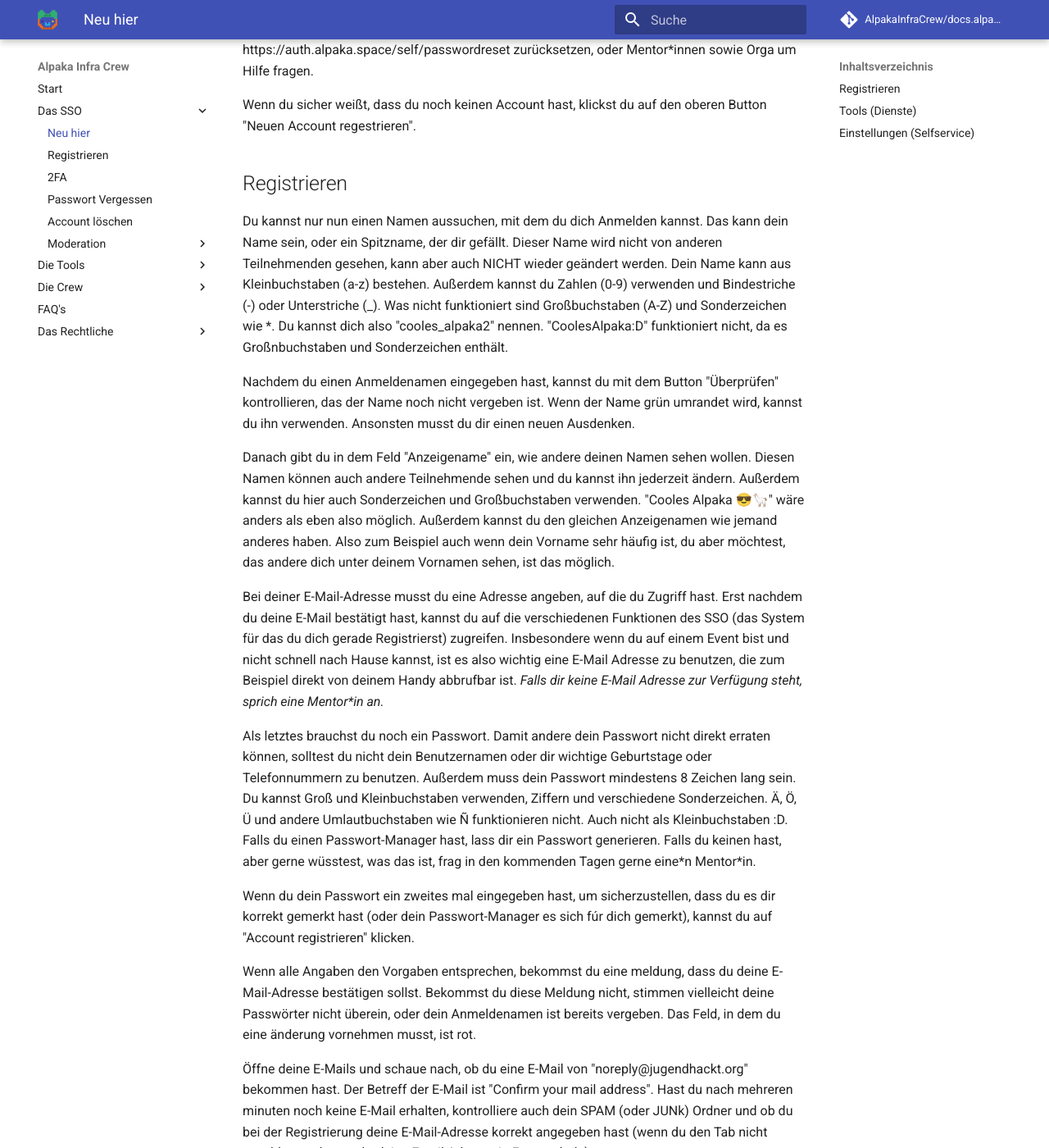
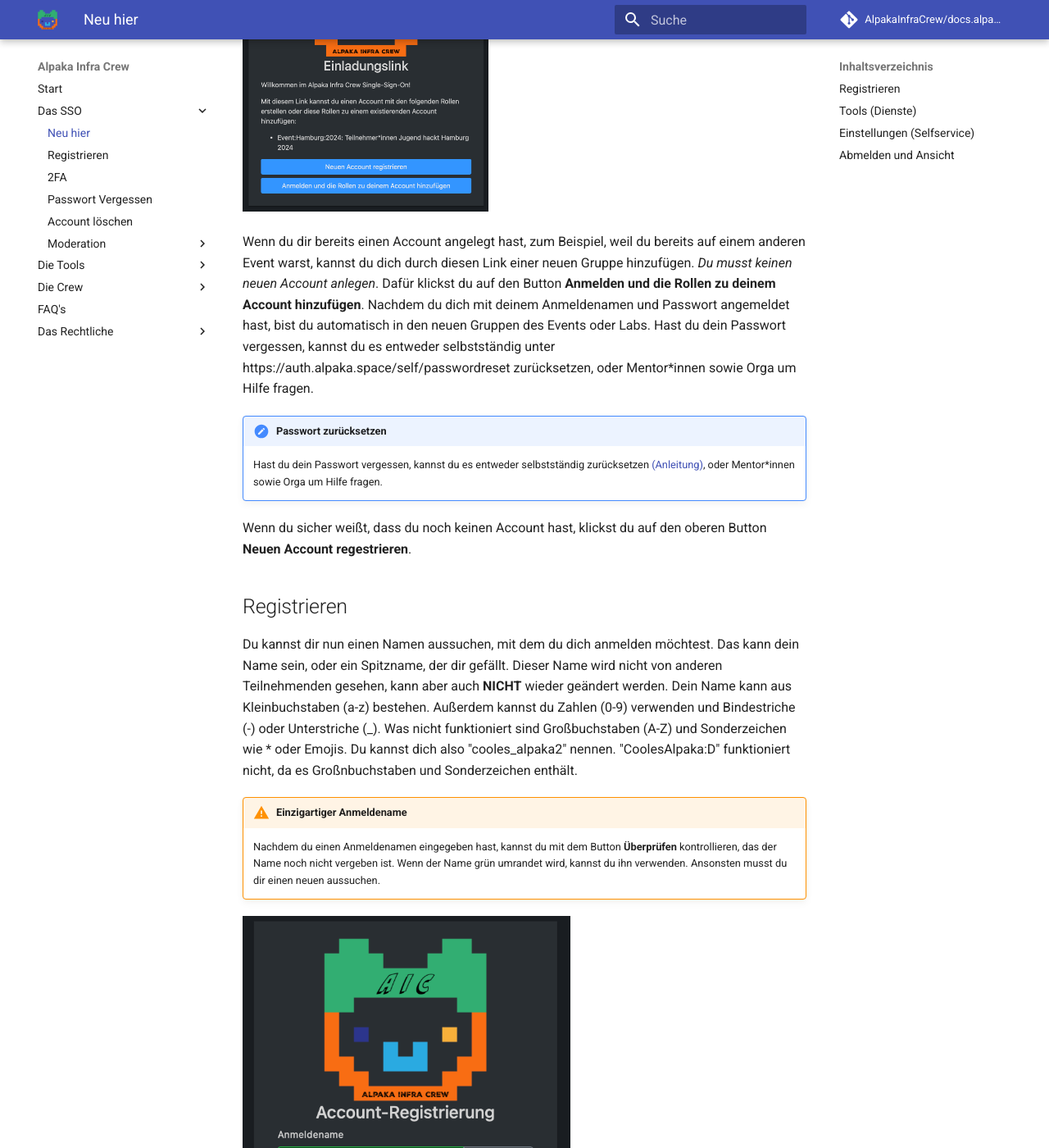
Before and after one commit to AlpakaInfraCrew/docs.alpaka.space, an MkDocs documentation site: the page built from docs/alpakasso/index.md, in a window 1280 px wide and 1400 px high, scrolled down 810 px. Shown: the whole window at 82% size. Built offline with MkDocs 1.6.1 and Material for MkDocs 9.7.7, drawn with Linux system fonts in a browser that asks for light colours; comment, search, counter and statistics services are not loaded; some of the changed text lies outside the part shown.

Commit message:
Finalising 'Neu hier' adding Pictures to 'Forgot'

```diff
--- a/docs/alpakasso/index.md
+++ b/docs/alpakasso/index.md
@@ -1,57 +1,73 @@
 AlpakaSSO / uffd
 ===
 
-Wilkommen bei Jugend hackt!
+**Wilkommen bei Jugend hackt!**
 
-Egal ob auf einem Event oder im Lab, wir haben verschiedene Tools bzw. Dienste um dir das zusammenarbeiten, basteln, oder auch nachsehen, wann was stattfindet, so einfach wie möglich zu machen.
+Egal ob auf einem Event oder im Lab, wir haben verschiedene Tools beziehungsweise Dienste um dir das Zusammenarbeiten, Basteln, oder auch Planen, so einfach wie möglich zu machen.
 
 Damit du dir nicht viele verschiedene Accounts und Passwörter merken musst, gibt es ein Zentrales Anmeldesystem. Das wird auch Single Sign On oder SSO genannt. Du wirst das immer wieder finden. Vielleicht auch unter einem der folgenden Namen: *Jugend hackt SSO*, *AlpakaSSO*, *AlpakaAuth*, *SSO*, *Single-Sign-On*, *uffd*, *OIDC*, *OAUTH(2)*
+Für diese Anleitjngen versuchen wir bei *SSO* und *AlpakaAuth* zu bleiben.
 Wenn du dich in dem System angemeldet hast, kannst du dadurch auf die meisten weiteren Tools zugreifen, die du im Lab oder auf einem Event benutzen wirst.
 
-!!! note
+!!! note "Hinweis"
     Falls du noch keinen Link bekommen hast, um dich anzumelden, können dir die Mentor\*innen oder Orga weiterhelfen. Oft gibt es ein QR Code, den du abscannen kannst.
 
-Wenn du den Link geöffnet hast, erscheint dir ein buntes Alpaka unter dem EINLADUNGSLINK steht.
-Du hast zwei Optionen. Entweder einen neuen Account zu regestrieren, oder dich anzumelden.
+Wenn du den Link geöffnet hast, erscheint dir ein buntes Alpaka unter dem **Einladungslink** steht.
+Du hast zwei Optionen. Entweder einen neuen Account zu regestrieren, oder die Gruppe deinem Account hinzuzufügen.
 
-Wenn du dir bereits einen Account angelegt hast, zum Beispiel, weil du bereits auf einem anderen Event warst, kannst du dich durch diesen Link einer neuen Gruppe hinzufügen. Du musst keinen neuen Account anlegen.
-Dafür klickst du auf den Button "Anmelden und die Rollen zu deinem Account hinzufügen". Nachdem du dich mit deinem Anmeldenamen und Passwort angemeldet hast, bist du automatisch in den neuen Gruppen des Events oder Labs.
+![Schritt 1, Regestrieren oder hinzufügen](../assets/new/new1.png){width=300}
+
+Wenn du dir bereits einen Account angelegt hast, zum Beispiel, weil du bereits auf einem anderen Event warst, kannst du dich durch diesen Link einer neuen Gruppe hinzufügen. *Du musst keinen neuen Account anlegen*.
+Dafür klickst du auf den Button **Anmelden und die Rollen zu deinem Account hinzufügen**. Nachdem du dich mit deinem Anmeldenamen und Passwort angemeldet hast, bist du automatisch in den neuen Gruppen des Events oder Labs.
 Hast du dein Passwort vergessen, kannst du es entweder selbstständig unter https://auth.alpaka.space/self/passwordreset zurücksetzen, oder Mentor\*innen sowie Orga um Hilfe fragen.
 
-Wenn du sicher weißt, dass du noch keinen Account hast, klickst du auf den oberen Button "Neuen Account regestrieren".
+!!! note "Passwort zurücksetzen"
+    Hast du dein Passwort vergessen, kannst du es entweder selbstständig zurücksetzen [(Anleitung)](/alpakasso/forgot), oder Mentor\*innen sowie Orga um Hilfe fragen.
+Wenn du sicher weißt, dass du noch keinen Account hast, klickst du auf den oberen Button **Neuen Account regestrieren**.
 
 
 ## Registrieren
 
-Du kannst nur nun einen Namen aussuchen, mit dem du dich Anmelden kannst. Das kann dein Name sein, oder ein Spitzname, der dir gefällt. Dieser Name wird nicht von anderen Teilnehmenden gesehen, kann aber auch NICHT wieder geändert werden.
-Dein Name kann aus Kleinbuchstaben (a-z) bestehen. Außerdem kannst du Zahlen (0-9) verwenden und Bindestriche (-) oder Unterstriche (\_). Was nicht funktioniert sind Großbuchstaben (A-Z) und Sonderzeichen wie \*. Du kannst dich also "cooles_alpaka2" nennen. "CoolesAlpaka:D" funktioniert nicht, da es Großnbuchstaben und Sonderzeichen enthält.
+Du kannst dir nun einen Namen aussuchen, mit dem du dich anmelden möchtest. Das kann dein Name sein, oder ein Spitzname, der dir gefällt. Dieser Name wird nicht von anderen Teilnehmenden gesehen, kann aber auch **NICHT** wieder geändert werden.
+Dein Name kann aus Kleinbuchstaben (a-z) bestehen. Außerdem kannst du Zahlen (0-9) verwenden und Bindestriche (-) oder Unterstriche (\_). Was nicht funktioniert sind Großbuchstaben (A-Z) und Sonderzeichen wie \* oder Emojis. Du kannst dich also "cooles_alpaka2" nennen. "CoolesAlpaka:D" funktioniert nicht, da es Großnbuchstaben und Sonderzeichen enthält.
 
-Nachdem du einen Anmeldenamen eingegeben hast, kannst du mit dem Button "Überprüfen" kontrollieren, das der Name noch nicht vergeben ist. Wenn der Name grün umrandet wird, kannst du ihn verwenden. Ansonsten musst du dir einen neuen Ausdenken.
+!!! Warning "Einzigartiger Anmeldename"
+    Nachdem du einen Anmeldenamen eingegeben hast, kannst du mit dem Button **Überprüfen** kontrollieren, das der Name noch nicht vergeben ist. Wenn der Name grün umrandet wird, kannst du ihn verwenden. Ansonsten musst du dir einen neuen aussuchen.
 
-Danach gibt du in dem Feld "Anzeigename" ein, wie andere deinen Namen sehen wollen. Diesen Namen können auch andere Teilnehmende sehen und du kannst ihn jederzeit ändern. Außerdem kannst du hier auch Sonderzeichen und Großbuchstaben verwenden. "Cooles Alpaka 😎🦙" wäre anders als eben also möglich. Außerdem kannst du den gleichen Anzeigenamen wie jemand anderes haben. Also zum Beispiel auch wenn dein Vorname sehr häufig ist, du aber möchtest, das andere dich unter deinem Vornamen sehen, ist das möglich.
+![Schritt 2, Daten eingeben](../assets/new/new2.png){width=400}
+
+Danach gibt du in dem Feld "Anzeigename" ein, wie andere deinen Namen sehen wollen. Diesen Namen können auch andere Teilnehmende sehen und du kannst ihn *jederzeit* ändern. Außerdem kannst du hier auch Sonderzeichen und Großbuchstaben verwenden. "Cooles Alpaka" wäre jetzt möglich. Außerdem kannst du den gleichen Anzeigenamen wie jemand anderes haben. Es wäre also kein problem, wenn noch jemand deinen Vornamen hat, ihr den aber beide als euren Anzeigenamen nutzen wollt.
+
 
 Bei deiner E-Mail-Adresse musst du eine Adresse angeben, auf die du Zugriff hast. Erst nachdem du deine E-Mail bestätigt hast, kannst du auf die verschiedenen Funktionen des SSO (das System für das du dich gerade Registrierst) zugreifen.
 Insbesondere wenn du auf einem Event bist und nicht schnell nach Hause kannst, ist es also wichtig eine E-Mail Adresse zu benutzen, die zum Beispiel direkt von deinem Handy abbrufbar ist.
-*Falls dir keine E-Mail Adresse zur Verfügung steht, sprich eine Mentor\*in an.*
+!!! note "Hinweis"
+    Falls dir keine E-Mail Adresse zur Verfügung steht, sprich eine Mentor\*in an.
 
-Als letztes brauchst du noch ein Passwort. Damit andere dein Passwort nicht direkt erraten können, solltest du nicht dein Benutzernamen oder dir wichtige Geburtstage oder Telefonnummern zu benutzen.
+Als letztes brauchst du noch ein Passwort. Damit andere dein Passwort nicht direkt erraten können, solltest du nicht dein Benutzernamen oder dir wichtige Geburtstage oder Telefonnummern benutzen.
 Außerdem muss dein Passwort mindestens 8 Zeichen lang sein. Du kannst Groß und Kleinbuchstaben verwenden, Ziffern und verschiedene Sonderzeichen. Ä, Ö, Ü und andere Umlautbuchstaben wie Ñ funktionieren nicht. Auch nicht als Kleinbuchstaben :D.
-Falls du einen Passwort-Manager hast, lass dir ein Passwort generieren. Falls du keinen hast, aber gerne wüsstest, was das ist, frag in den kommenden Tagen gerne eine\*n Mentor\*in.
+Falls du einen Passwort-Manager hast, lass dir ein Passwort generieren. *Falls du keinen hast, aber gerne wüsstest, was das ist, frag in den kommenden Tagen gerne eine\*n Mentor\*in.*
 
-Wenn du dein Passwort ein zweites mal eingegeben hast, um sicherzustellen, dass du es dir korrekt gemerkt hast (oder dein Passwort-Manager es sich fúr dich gemerkt), kannst du auf "Account registrieren" klicken.
+Wenn du dein Passwort ein zweites mal eingegeben hast, um sicherzustellen, dass du es dir korrekt gemerkt hast (oder dein Passwort-Manager es sich für dich gemerkt), kannst du auf "Account registrieren" klicken.
 
-Wenn alle Angaben den Vorgaben entsprechen, bekommst du eine meldung, dass du deine E-Mail-Adresse bestätigen sollst.
-Bekommst du diese Meldung nicht, stimmen vielleicht deine Passwörter nicht überein, oder dein Anmeldenamen ist bereits vergeben. Das Feld, in dem du eine änderung vornehmen musst, ist rot.
+Wenn alle Angaben den Vorgaben entsprechen, bekommst du eine Meldung, dass du deine E-Mail-Adresse bestätigen sollst.
+Bekommst du diese Meldung nicht, stimmen vielleicht deine Passwörter nicht überein, oder dein Anmeldenamen ist bereits vergeben. Das Feld, in dem du eine Änderung vornehmen musst, ist rot.
+
+![Schritt 3, E-mail versand](../assets/new/new3.png){width=400}
 
 
-Öffne deine E-Mails und schaue nach, ob du eine E-Mail von "noreply@jugendhackt.org" bekommen hast. Der Betreff der E-Mail ist "Confirm your mail address". Hast du nach mehreren minuten noch keine E-Mail erhalten, kontrolliere auch dein SPAM (oder JUNk) Ordner und ob du bei der Registrierung deine E-Mail-Adresse korrekt angegeben hast (wenn du den Tab nicht geschlossen hat, steht deine Email Adresse in Fett noch da).
+Öffne deine E-Mails und schaue nach, ob du eine E-Mail von "noreply@jugendhackt.org" bekommen hast. Der Betreff der E-Mail ist "Confirm your mail address". Hast du nach mehreren Minuten noch keine E-Mail erhalten, kontrolliere auch dein *Spam* oder *Junk* Ordner. Hast du das Registrierungsfenster noch offen, kontrolliere auch gerne, ob deine E-Mail-Adresse korrekt geschrieben ist.
 
-Die E-Mail ist auf Englisch. In ihr wird bestätigt, dass du einen Account angelegt hast. Der obere Link beginnt mit "https://auth.alpaka.space/signup/confirm" und hat dahinter verschiedene Zahlen. Wenn du auf diesen Link klickst, bestätigst du, dass du  deinen Account regestrieren möchtest und Zugriff auf deine E-Mail-Adresse hast.
-Sollte der Link nicht mehre funktionieren, hast du wahrscheinlich länger als 48 Stunden zum Bestätigen gebraucht. Dann kannst du den Regestrierungslink vom Anfang nutzen, um dich erneut anzumelden.
+![Schritt 4, E-Mail Link](../assets/new/newMail.png){width=600}
 
-Nachdem du auf den Link geklickt hast, wirst du gebeten, dein Passwort einzugeben. Wenn du das hier angibst, hast du es geschafft. Dein Account ist Regestrtiert und du hast Zugriff auf die verschiedenen Tools.
+Die E-Mail ist auf Englisch. In ihr wird bestätigt, dass du einen Account angelegt hast. Der obere Link beginnt mit "https://auth.alpaka.space/signup/confirm" und hat dahinter verschiedene Zahlen. Wenn du auf diesen Link klickst, bestätigst du, dass du  deinen Account registrieren möchtest und Zugriff auf deine E-Mail-Adresse hast.
+Sollte der Link nicht mehre funktionieren, hast du wahrscheinlich länger als 48 Stunden zum Bestätigen gebraucht. Dann kannst du den Registrierungslink vom Anfang nutzen, um dich erneut anzumelden.
 
-Herzlichen Glückwunsch! Du bist direkt in allen für die Veranstaltung nötigen Gruppen und kannst alle Tools nutzen.
+Nachdem du auf den Link geklickt hast, wirst du gebeten, dein Passwort einzugeben. Wenn du das hier angibst, hast du es geschafft. Dein Account ist Registriert und du hast Zugriff auf die verschiedenen Tools.
+
+![Schritt 5, Passwort eingeben](../assets/new/new4.png){width=400}
+
+**Herzlichen Glückwunsch!** Du bist direkt in allen für die Veranstaltung nötigen Gruppen und kannst die Tools nutzen.
 
 
 ## Tools (Dienste)
@@ -59,21 +75,33 @@ Herzlichen Glückwunsch! Du bist direkt in allen für die Veranstaltung nötigen
 Die Tools sind die verschiedenen Kacheln, die du direkt nach der Anmeldung, oder unter dem Reiter "Dienste" siehst.
 In jedem Falle solltest du "Chat", "Wiki", "Git", "Status" und "Pads" sehen. Abhängig von den Gruppen, den du hinzugefügt wurdest, kann es sein dass du mehr Tools siehst.
 
-Du bist in jedem dieser Tools bereits in den für dich Notwendigen Gruppen angemeldet. Wenn du weitere Gruppen brauchst, frag gerne bei Mentor\*innen nach.
+![Schritt 6, Tools ansicht](../assets/new/new5.png){width=600}
 
-Zum Anmelden bei den verschiedenen Tools gibt es jeweils eine eigene Erklärung.
-- Chat erlaubt dir auch außerhalb von Zulip mit anderen zu Chatten
-- Pads erlaubt dir mit anderen gemeinsam an Notizen zu arbeiten, oder über verschiedene Geräte hinweg
-- In Status kannst du sehen, ob alle Tools aktuell erreichbar sind
-- Wenn die Event Orga Zeiten im Fahrplan eingetragen hat, kannst du dort nachsehen, wann was stattfindet
-- Mithilfe von Termimverwaltung kanst du verschiedene Terminoptionen mit anderen abstimmen
+
+Du bist in jedem dieser Tools bereits in den für dich notwendigen Gruppen angemeldet. Wenn du weitere Gruppen brauchst, frag gerne bei Mentor\*innen nach.
+
+!!! note "Hinweis"
+    Wenn du möchtest gibt es Anleitungen, wie du dich bei den verschidenen Tools einloggst. Im Wiki werden dir verschiedene Funktionen der Tool noch genauer erklärt *(aktuell noch in Arbeit)*
+- **Chat** erlaubt dir auch außerhalb von Zulip mit anderen zu Chatten
+- **Pads** erlaubt dir mit anderen gemeinsam an Notizen zu arbeiten, oder über verschiedene Geräte hinweg
+- In **Status** kannst du sehen, ob alle Tools aktuell erreichbar sind
+- Wenn die Event Orga Zeiten im **Fahrplan** eingetragen hat, kannst du dort nachsehen, wann was stattfindet
+- Mithilfe von **Termimverwaltung** kanst du verschiedene Terminoptionen mit anderen abstimmen
 
 ## Einstellungen (Selfservice)
 
-Unter dem zweiten Reiter in der grauen Oberen Zeile, Selfservice, kannst du
+![Selfeservice Button](../assets/new/bar.png){width=300}
+
+Unter dem zweiten Reiter in der grauen, oberen Zeile, Selfservice, kannst du
 - deinen Anzeigenamen ändern
 - deine E-Mail adresse ändern
 - dein Passwort ändern
 - Zwei Faktor Authentifizierung einstellen, um andere daran zu hindern, sich mit deinem Anmeldenamen und Passwort anzumelden
 - aus Gruppen austreten
 - sehen mit welchen Geräten du dich angemeldet hast
+
+## Abmelden und Ansicht
+In der grauen, oberen Zeile gibt es außerdem die Möglichkeit die Ansicht von Mobil (Handy ansicht) auf Desktop (Computer Bildschirm ansicht) hin und her zu wechseln.
+Außerdem kannst du dich abmelden, wenn du für den Moment kein Zugriff merh auf deinen Account brauchst.
+
+![Abmeldebutton](../assets/new/bar2.png){width=300}
```
Also changed, not shown: docs/alpakasso/forgot.md (+18 -5 lines), docs/assets/forgot/forgot1.png (added), docs/assets/forgot/forgot2.png (added), docs/assets/forgot/forgot3.png (added), docs/assets/forgot/forgot4.png (added), docs/assets/forgot/forgot5.png (added), docs/assets/forgot/forgotMail.jpg (added), docs/assets/new/bar.png (added), docs/assets/new/bar2.png (added), docs/assets/new/new1.png (added), docs/assets/new/new2.png (added), docs/assets/new/new3.png (added), docs/assets/new/new4.png (added), docs/assets/new/new5.png (added), 1 more files.
